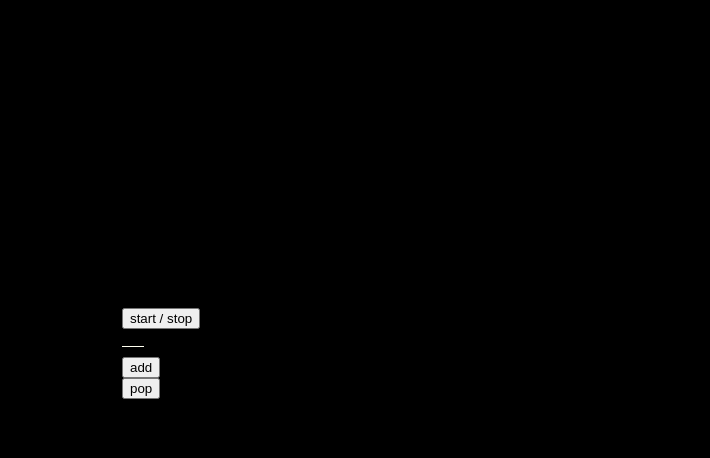
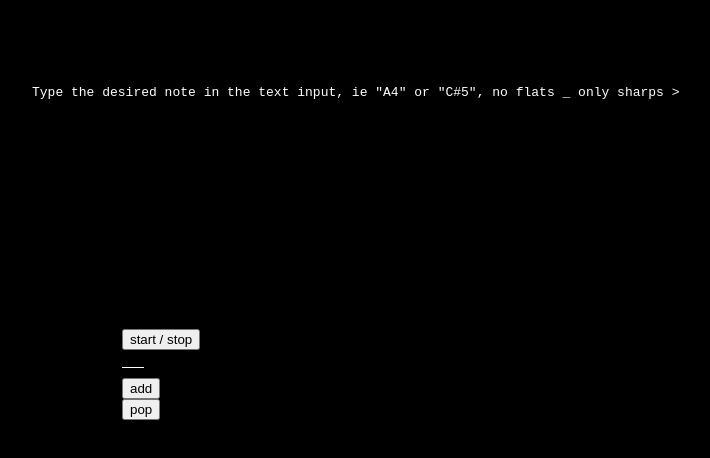
Before and after one commit to swlabrtyr/vortex, a React (Create React App) app: page / in a window 1280 px wide. Shown: the top 458 px of the page, without its empty margins (188-898 px from the left). Built offline with nearby package versions, Linux system fonts and the light colour scheme.

Commit message:
added some instructions

```diff
--- a/src/components/App.js
+++ b/src/components/App.js
@@ -6,7 +6,11 @@ import EventContainer from "../containers/EventContainer";
 import "../styles.css";
 
 const App = () => (
-  <div className="vortex-app">
+  <div>
+    <pre style={{color: 'white'}}>Type the desired note in the text input,
+    ie "A4" or "C#5", no flats _ only sharps >
+    </pre>  <div className="vortex-app">
+
     <div className="add-remove">
       <PlayPause />
       <AddEvent />
@@ -14,6 +18,7 @@ const App = () => (
     </div>
     <EventContainer />
   </div>
+  </div>
 );
 
 export default App;
--- a/src/components/PlayPause.js
+++ b/src/components/PlayPause.js
@@ -2,9 +2,9 @@ import React from "react";
 import { connect } from "react-redux";
 import { togglePlayBack } from "../redux/actions";
 import shouldPlay from "../engine";
-import store from "../index";
 
 let PlayPause = ({ dispatch }) => {
+  console.log(dispatch)
   return (
     <div className="play-pause">
       <button
```
